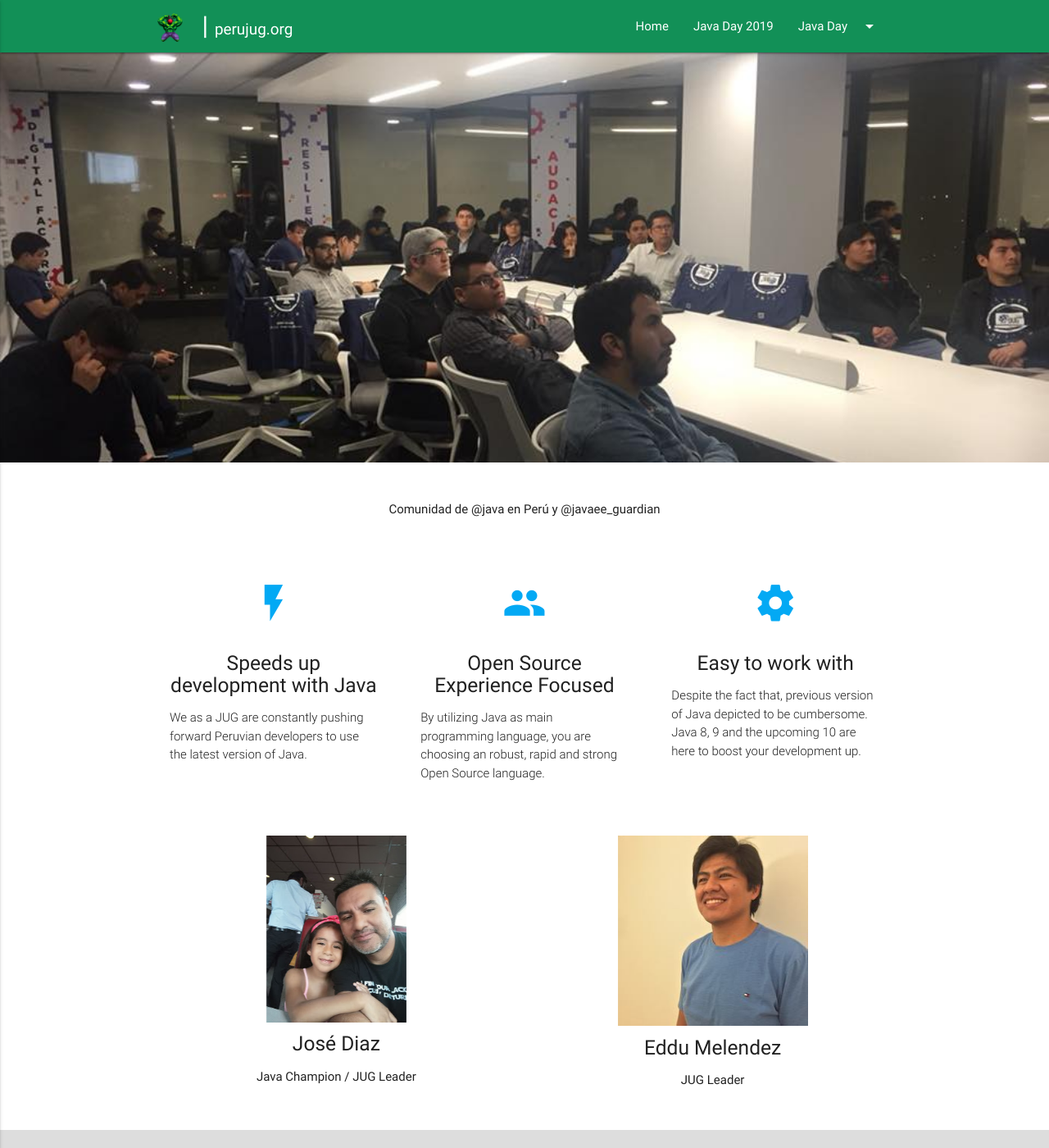
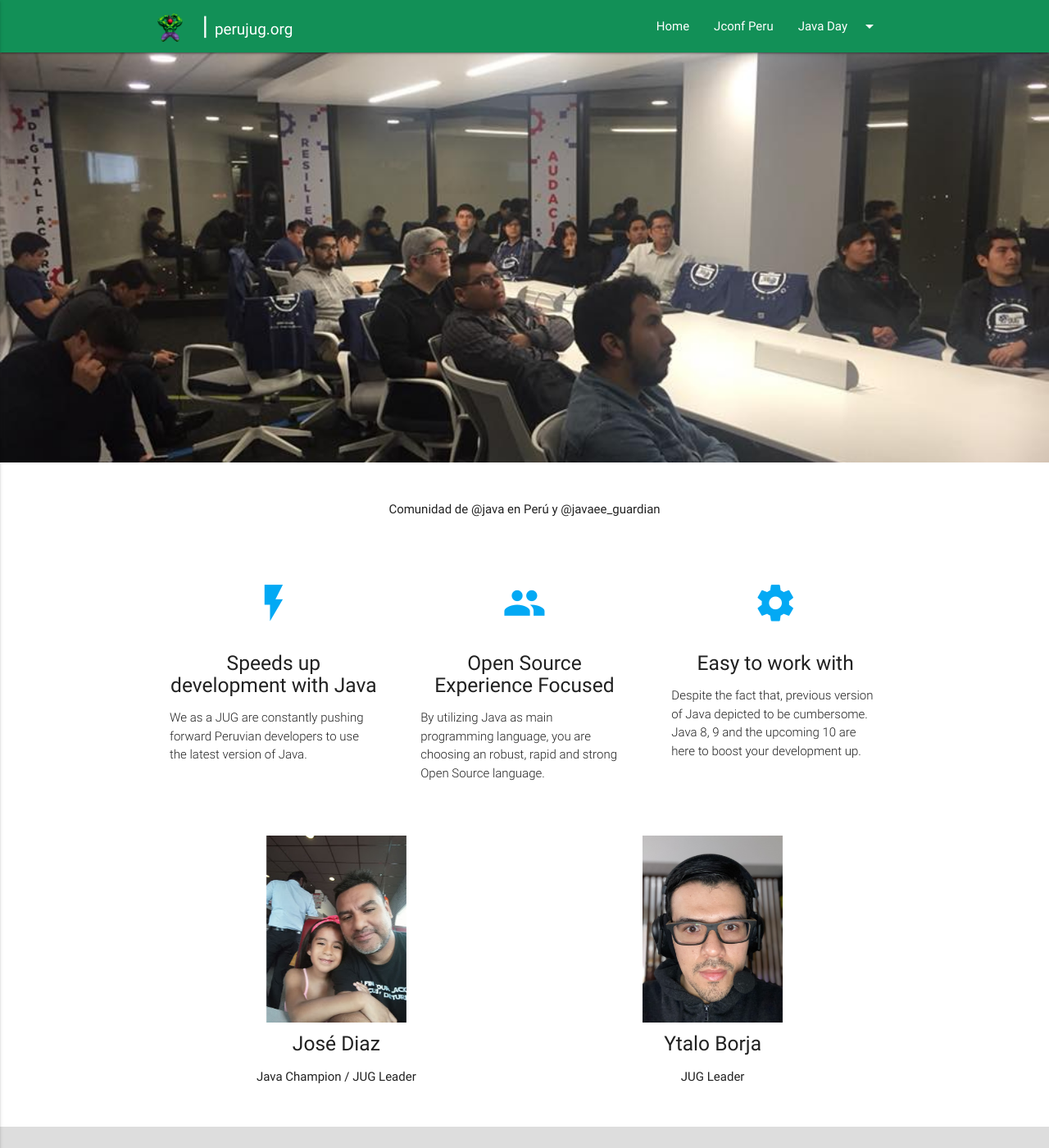
Before and after one commit to perujug/perujugwebsite, a Jekyll site: the page built from index.md, in a window 1280 px wide and 1400 px high. Shown: the whole window at 82% size. Built offline with Jekyll 4.4.1, drawn with Linux system fonts in a browser that asks for light colours.

Commit message:
HOTFIX: adding jconf url and updating jug leaders

```diff
--- a/_includes/header.html
+++ b/_includes/header.html
@@ -14,7 +14,7 @@
 
           <ul class="nav-wrapper right hide-on-med-and-down">
             <li><a href="{{ "/" | relative_url }}">Home </a></li>
-            <li><a href="http://jconfperu.org/" target="_blank">Java Day 2019</a></li>
+            <li><a href="http://jconf.perujug.org/" target="_blank">Jconf Peru</a></li>
             <li><a class="dropdown-trigger" href="{{ "/javaday/2018/" | relative_url }}" data-target="dropdown1">Java Day<i class="material-icons right">arrow_drop_down</i></a></li>
           </ul>
 
--- a/_layouts/home.html
+++ b/_layouts/home.html
@@ -69,9 +69,9 @@ layout: default
 
       <div class="col s12 m6">
         <div class="icon-block">
-          <img class="materialboxed" width="57%" src="images/organizer-eddu.jpg">
+          <img class="materialboxed" width="42%" src="images/organizer-ytalo.borja.jpg">
 
-          <h5 class="center">Eddu Melendez</h5>
+          <h5 class="center">Ytalo Borja</h5>
           <p class="center">JUG Leader</p>
         </div>
       </div>
```
Also changed, not shown: images/organizer-ytalo.borja.jpg (added), 1 other file.
